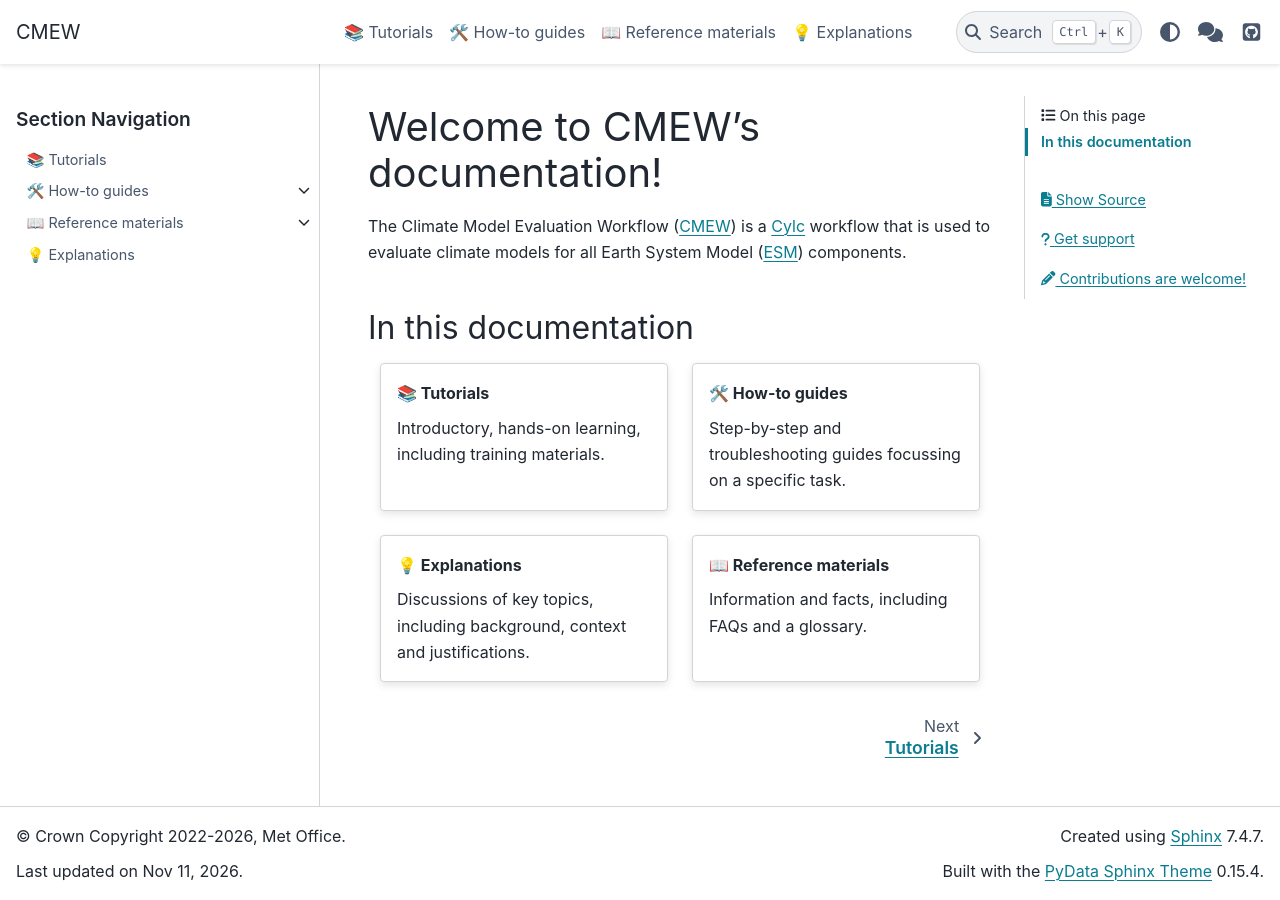
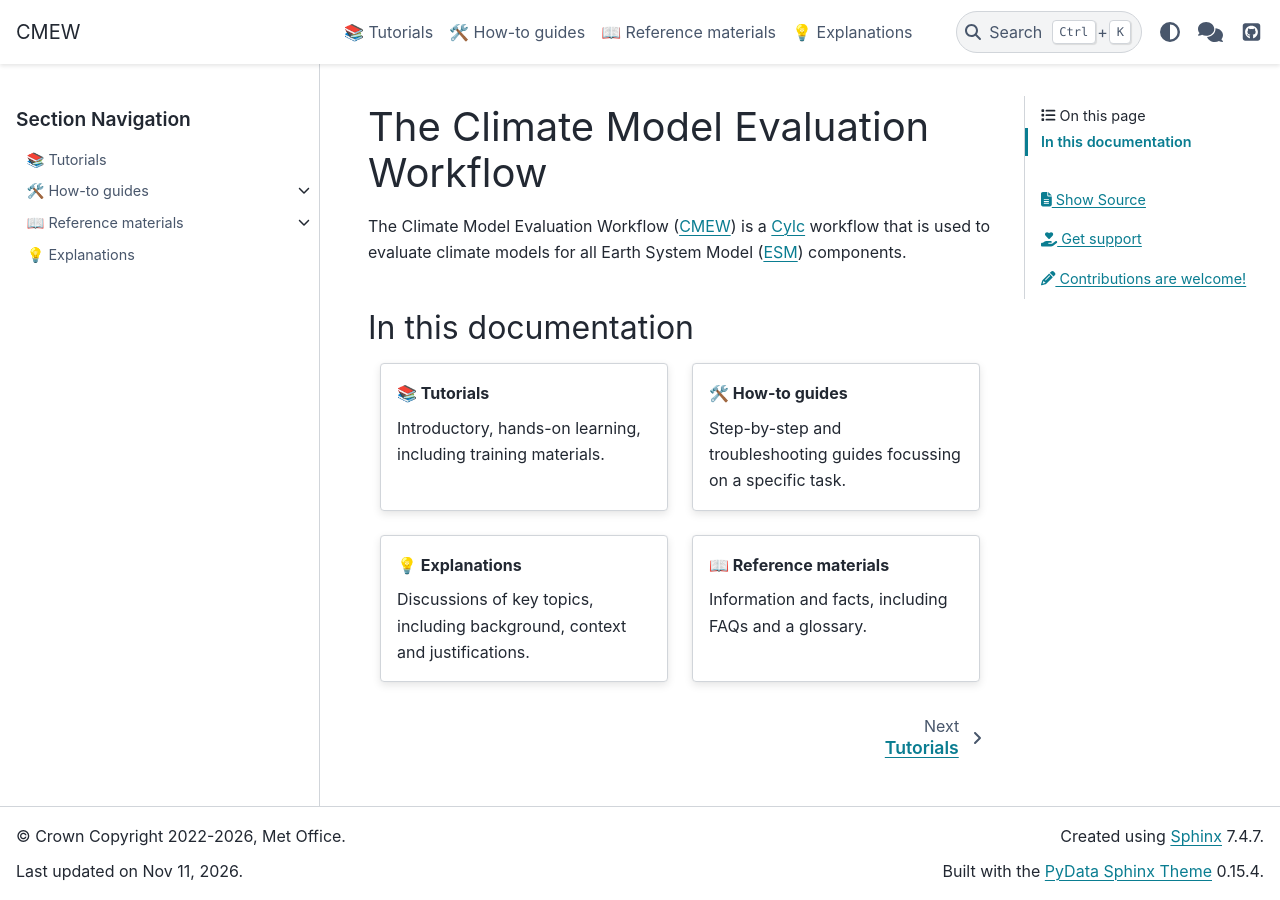
Before and after one commit to MetOffice/CMEW, a Sphinx documentation site: the page built from doc/source/index.rst, in a window 1280 px wide. Built offline with Sphinx 7.4.7 and the PyData theme 0.15.4, drawn with Linux system fonts in a browser that asks for light colours.

Commit message:
#579: A few tiny tweaks to make the docs look nicer :)

```diff
--- a/doc/source/_templates/support.html
+++ b/doc/source/_templates/support.html
@@ -4,7 +4,7 @@
 {% set url = url_items|join("/") %}
 <div class="tocsection userdocs">
   <a href="{{ userdocs_index }}">
-    <i class="fa-solid fa-question"></i>
+    <i class="fa-solid fa-hand-holding-heart"></i>
       {% trans %}Get support{% endtrans %}
   </a>
 </div>
--- a/doc/source/conf.py
+++ b/doc/source/conf.py
@@ -53,7 +53,7 @@
 # a list of builtin themes.
 #
 # https://pydata-sphinx-theme.readthedocs.io/en/stable/user_guide/layout.html#primary-sidebar-left
-html_sidebars = {"index": ["sidebar-nav"]}
+html_sidebars = {"**": ["sidebar-nav"]}
 html_context = {
     "github_url": "https://github.com",
     "github_user": "MetOffice",
--- a/doc/source/index.rst
+++ b/doc/source/index.rst
@@ -5,8 +5,8 @@
    You can adapt this file completely to your liking, but it should at least
    contain the root `toctree` directive.
 
-Welcome to CMEW's documentation!
-================================
+The Climate Model Evaluation Workflow
+=====================================
 
 The Climate Model Evaluation Workflow (|CMEW|)
 is a |Cylc| workflow that is used to evaluate climate models
```
